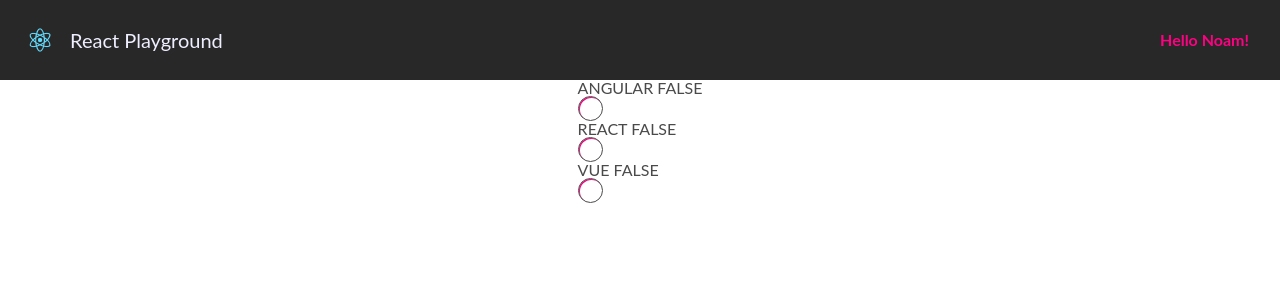
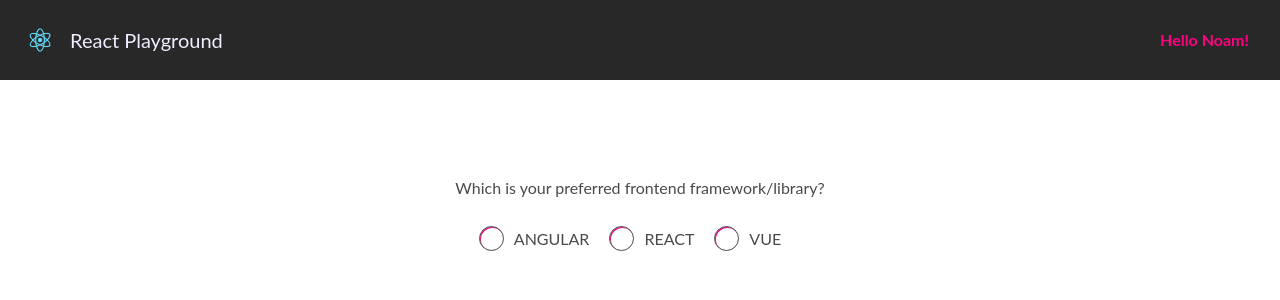
Before and after one commit to nmkleiner/react-playground, a React (Create React App) app: page / in a window 1280 px wide. Shown: the top 300 px of the page. Built offline with nearby package versions, Linux system fonts and the light colour scheme.

Commit message:
cosmetics

```diff
--- a/src/Components/ActionButton/ActionButton.js
+++ b/src/Components/ActionButton/ActionButton.js
@@ -1,4 +1,10 @@
 import React from "react";
 import "./style.scss";
 
-export default (props) => <button className="action-button primary-background-color" onClick={props.click}>{props.children}</button>
+export default (props) =>
+    <button
+        className="action-button primary-background-color"
+        disabled={props.disabled}
+        onClick={props.click}>
+        {props.children}
+    </button>
--- a/src/Components/ActionButton/style.scss
+++ b/src/Components/ActionButton/style.scss
@@ -24,6 +24,12 @@
     background-color: #b40060;
   }
 
+  &:disabled {
+    background-color: darken(#b40060, 30%);
+    box-shadow: none;
+    cursor: default;
+  }
+
   &:focus {
     outline: 0;
   }
--- a/src/Components/Inputs/InputLabel/InputLabel.js
+++ b/src/Components/Inputs/InputLabel/InputLabel.js
@@ -2,14 +2,13 @@
 import "./style.scss";
 
 export default (props) => {
-    let className = "input-label";
-
-    if (props.isFloating) {
-        className += " floating";
-    }
+    let labelClasses = [
+        "input-label",
+        props.isFloating ? "floating" : ""
+    ].join(" ");
 
     return (
-        <div className={className}>
+        <div className={labelClasses}>
             {props.name}
         </div>
     );
--- a/src/Components/Inputs/RadioGroup/RadioButton/RadioButton.js
+++ b/src/Components/Inputs/RadioGroup/RadioButton/RadioButton.js
@@ -3,13 +3,16 @@
 
 export default (props) => {
     const {label, checked, id, check} = props;
-    const wrapperClassNames = "radio-button-wrapper" + (checked ? " checked" : "");
+
+    const wrapperClasses = [
+        "radio-button-wrapper",
+        checked ? "checked" : "",
+    ].join(" ");
+
 
     return (
-        <div className={wrapperClassNames}>
+        <div className={wrapperClasses}>
             <label htmlFor={id}>
-                {label}
-                {" " + checked.toString()}
                 <input
                     name={id}
                     type="radio"
@@ -19,6 +22,7 @@
                 <span onClick={check} className="custom-radio-button pointer">
                     <span className="inner-circle"></span>
                 </span>
+                <span>{label}</span>
             </label>
         </div>
     );
--- a/src/Components/Inputs/RadioGroup/RadioButton/style.scss
+++ b/src/Components/Inputs/RadioGroup/RadioButton/style.scss
@@ -1,4 +1,5 @@
 .radio-button-wrapper {
+  margin-right: 20px;
 
   input {
     position: absolute;
@@ -7,10 +8,14 @@
 
   label {
     text-transform: uppercase;
+    display: flex;
+    align-items: center;
   }
 
   .custom-radio-button {
-    display: block;
+    display: flex;
+    align-items: center;
+    justify-content: center;
     width: 23px;
     height: 23px;
     background-color: white;
@@ -22,10 +27,6 @@
     box-shadow: inset 1px 1px 0 0 #ff0083;
 
     .inner-circle {
-      position: absolute;
-      top: 10.5px;
-      left: 10.5px;
-
       display: block;
       width: 0;
       height: 0;
@@ -35,14 +36,22 @@
   }
 
   &.checked {
-    .custom-radio-button {
+    .inner-circle {
+      background-color: #ff0083;
 
+      width: 11px;
+      height: 11px;
+    }
+  }
+
+  &:hover {
+    &:not(.checked) {
       .inner-circle {
         background-color: #ff0083;
-        width: 11px;
-        height: 11px;
-        top: 6px;
-        left: 6px;
+        opacity: 0.1;
+
+        width: 100%;
+        height: 100%;
       }
     }
   }
--- a/src/Components/Inputs/RadioGroup/style.scss
+++ b/src/Components/Inputs/RadioGroup/style.scss
@@ -0,0 +1,3 @@
+.radio-group {
+  display: flex;
+}
--- a/src/Layouts/Header/style.scss
+++ b/src/Layouts/Header/style.scss
@@ -8,6 +8,7 @@
   align-items: center;
   background-color: #282828;
   padding-right: 30px;
+  margin-bottom: 100px;
 
   .row {
     position: absolute;
--- a/src/Layouts/Stages/PreferredFramework/PreferredFramework.js
+++ b/src/Layouts/Stages/PreferredFramework/PreferredFramework.js
@@ -11,6 +11,7 @@
 
     return (
         <div className="preferred-framework">
+            <span className="message">Which is your preferred frontend framework/library?</span>
             <RadioGroup radioButtons={radioButtons}/>
         </div>
     );
--- a/src/Layouts/Stages/PreferredFramework/style.scss
+++ b/src/Layouts/Stages/PreferredFramework/style.scss
@@ -0,0 +1,9 @@
+.preferred-framework {
+  display: flex;
+  flex-direction: column;
+  align-items: center;
+
+  .message {
+    margin-bottom: 30px;
+  }
+}
--- a/src/Layouts/Stages/SalaryExpectation/SalaryExpectation.js
+++ b/src/Layouts/Stages/SalaryExpectation/SalaryExpectation.js
@@ -16,18 +16,19 @@
         }
     };
 
-
     const minSalary = 16;
     const maxSalary = 20;
     const validSalary = salaryAmount >= minSalary && salaryAmount < maxSalary;
-    const actionButtonClick = validSalary ? () => setSalaryChosen(true) : () => null;
+    const actionButtonClick = () => setSalaryChosen(true);
 
 
     let actionButtonText = "ok";
-    if (salaryAmount < minSalary) {
-        actionButtonText = "hmm.. too little";
-    } else if (salaryAmount >= maxSalary) {
-        actionButtonText = "hmm.. too much";
+    if (!validSalary) {
+        if (salaryAmount < minSalary) {
+            actionButtonText = "hmm.. too little";
+        } else if (salaryAmount >= maxSalary) {
+            actionButtonText = "hmm.. too much";
+        }
     }
 
     return (
@@ -46,7 +47,9 @@
                 </div>
             </div>
 
-            <ActionButton click={actionButtonClick}>
+            <ActionButton
+                disabled={!validSalary}
+                click={actionButtonClick}>
                 {actionButtonText}
             </ActionButton>
         </div>
```
Also changed, not shown: src/Components/Inputs/RadioGroup/RadioGroup.js (+10 -8 lines), src/ErrorBoundary/ErrorBoundary.js (added, +22 -0 lines).
